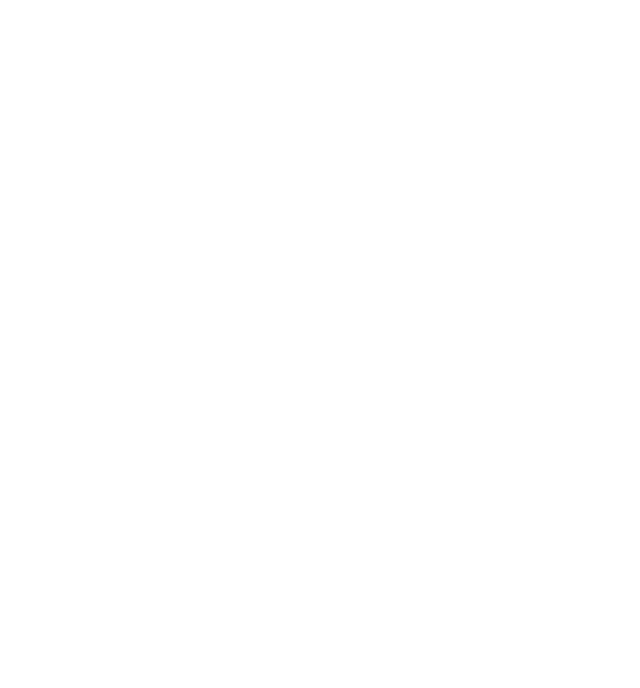
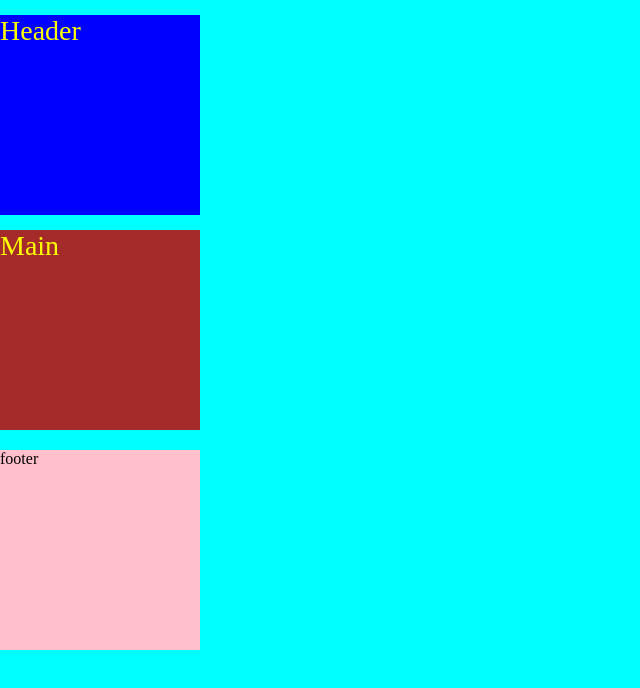
Before and after one commit to JeffersonHOA/HTML-CSS-JS-PRO, a plain HTML site: page aula_02/index.html in a window 1280 px wide. Shown: the whole page, without its empty margins (0-640 px from the left). Drawn offline with Linux system fonts and the light colour scheme.

Commit message:
criando primeiro css

```diff
--- a/aula_02/index.html
+++ b/aula_02/index.html
@@ -1,12 +1,24 @@
 <!DOCTYPE html>
-<html lang="en">
+<html lang="pt-br">
 <head>
     <meta charset="UTF-8">
     <meta http-equiv="X-UA-Compatible" content="IE=edge">
     <meta name="viewport" content="width=device-width, initial-scale=1.0">
+    <link rel="stylesheet" href="style.css">
     <title>Aula 02</title>
 </head>
 <body>
+    <header id="header-id">
+       <p class="text"> Header </p>
+    </header>
+
+    <main id="main-id">
+<p class="text">Main</p>
+    </main>
+
+    <footer id="footer-id">
+<p>footer</p>
+    </footer>
 
 </body>
 </html>
--- /dev/null
+++ b/aula_02/style.css
@@ -0,0 +1,48 @@
+body, html{
+    width: 100%;
+    height: 100vh;
+    background-color: aqua;
+
+}
+
+
+
+*{
+     margin: 0;
+     padding: 0;
+     box-sizing: 0;
+}
+
+#header-id{
+    background: blue;
+    width: 200px;
+    height: 200px;
+
+}
+
+/* #header-id p{
+    color: red;
+    font-size: 25px;
+    font-family: 'Franklin Gothic Medium', 'Arial Narrow', Arial, sans-serif;
+    font-weight: bold;
+}*/
+.text{
+    color: yellow;
+    font-size: 28px;
+    font-family: 'Times New Roman', Times, serif;
+    font-weight: lighter;
+    margin: 15px 0px 15px 0px;
+}
+
+#main-id{
+    width: 200px;
+    height: 200px;
+    background: brown;
+    margin-top: 10px;
+}
+#footer-id{
+    width: 200px;
+    height: 200px;
+    background: pink;
+    margin-top: 20px;
+}
```
